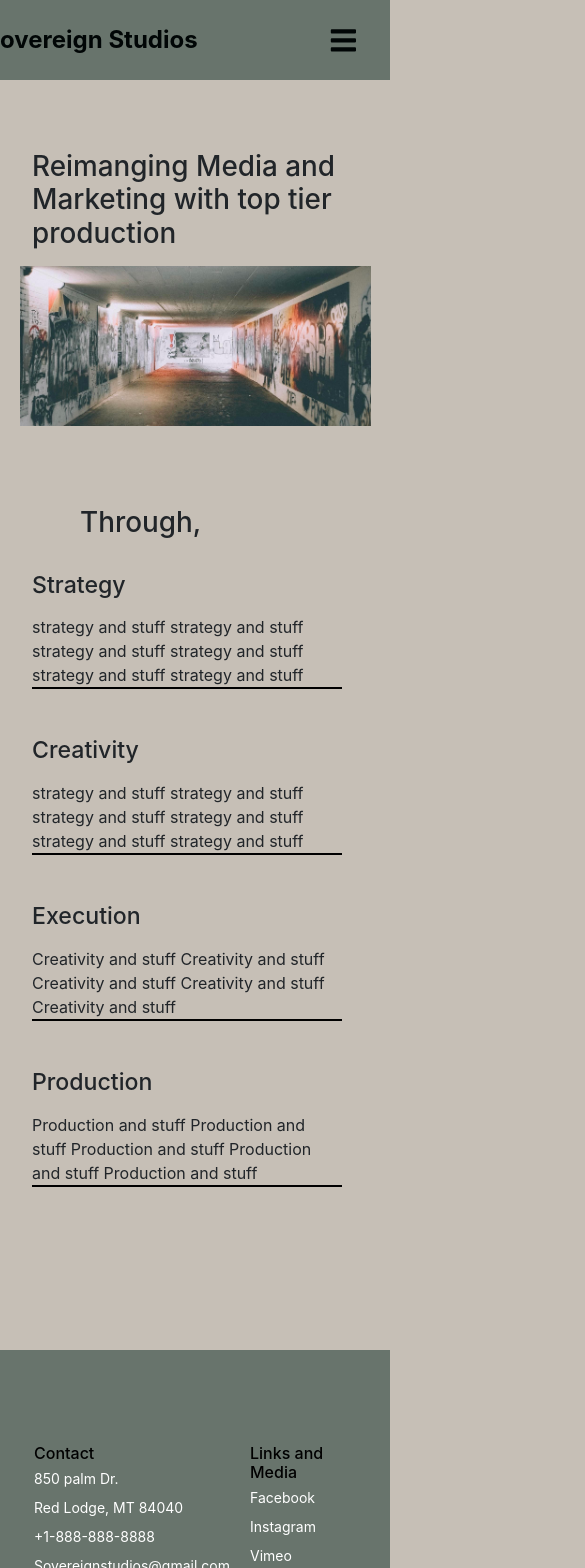
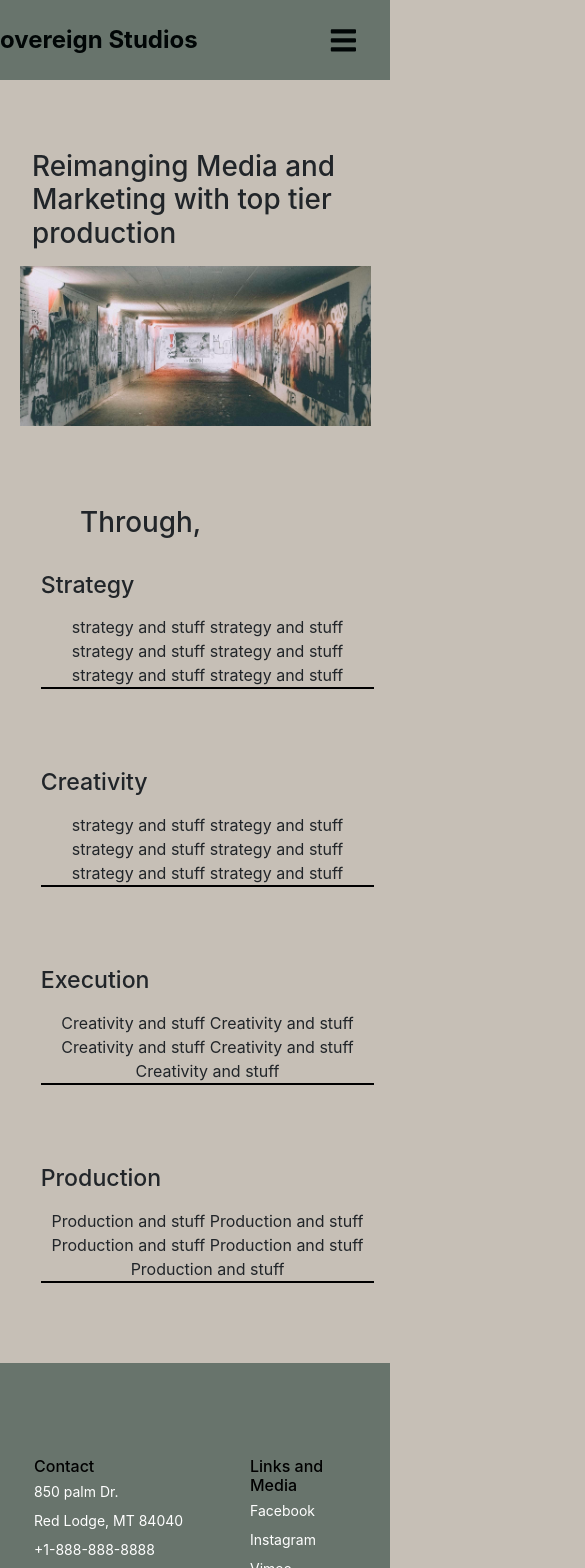
Before and after one commit to lss555/studio-website, a React (Create React App) app: page /about in a window 390 px wide. Shown: the top 1568 px of the page, 585 px wide, since content can reach past the window. Built offline with nearby package versions, Linux system fonts and the light colour scheme.

Commit message:
About page mobile and desktop friendly

```diff
--- a/src/components/about/about-component.jsx
+++ b/src/components/about/about-component.jsx
@@ -1,5 +1,5 @@
 
-import { AboutContainer, AboutImageHeader, AboutHeader, HeaderSection, AboutInfoSection, InfoHeader, InfoPoints, InfoPointSection, InfoPointText } from './about-styles';
+import { AboutContainer, AboutImageHeader, AboutHeader, HeaderSection, AboutInfoSection, InfoHeader, InfoPoints, InfoPointSection, InfoPointText, InfoPointContainer } from './about-styles';
 import NavBar from '../navbar/navbar-component.jsx';
 import Footer from '../footer/footer-component.js';
 import { aboutHeader, aboutImageHeader } from '../data/data.js';
@@ -18,14 +18,22 @@ const About = () => {
         <AboutInfoSection>
           <InfoHeader>Through,</InfoHeader>
           <InfoPointSection>
+            <InfoPointContainer>
               <InfoPoints>Strategy</InfoPoints>
               <InfoPointText>strategy and stuff strategy and stuff strategy and stuff strategy and stuff strategy and stuff strategy and stuff</InfoPointText>
+            </InfoPointContainer>
+            <InfoPointContainer>
               <InfoPoints>Creativity</InfoPoints>
               <InfoPointText>strategy and stuff strategy and stuff strategy and stuff strategy and stuff strategy and stuff strategy and stuff</InfoPointText>
+            </InfoPointContainer>
+            <InfoPointContainer>
               <InfoPoints>Execution</InfoPoints>
               <InfoPointText>Creativity and stuff Creativity and stuff Creativity and stuff Creativity and stuff Creativity and stuff</InfoPointText>
+            </InfoPointContainer>
+            <InfoPointContainer>
               <InfoPoints>Production</InfoPoints>
               <InfoPointText>Production and stuff Production and stuff Production and stuff Production and stuff Production and stuff</InfoPointText>
+            </InfoPointContainer>
           </InfoPointSection>
         </AboutInfoSection>
       </AboutContainer>
--- a/src/components/about/about-styles.jsx
+++ b/src/components/about/about-styles.jsx
@@ -3,6 +3,7 @@ import styled from 'styled-components';
 export const AboutContainer = styled.div`
   height: 100%;
   margin-top: 150px;
+  margin-bottom: 5rem;
 `;
 
 export const AboutImageHeader = styled.img`
@@ -29,7 +30,7 @@ export const HeaderSection = styled.div`
 `;
 
 export const AboutInfoSection = styled.div`
-  height: 100vh;
+  height: 100%;
 `;
 
 export const InfoHeader = styled.h1`
@@ -41,28 +42,45 @@ export const InfoHeader = styled.h1`
 export const InfoPointSection = styled.div`
   display: flex;
   margin-left: 2rem;
+  flex-wrap: wrap;
+  flex-basis: 50%;
   @media screen and (max-width: 768px) {
     display: block;
-
+    flex-basis: 90%;
+    width: 90%;
   }
 `;
 
 export const InfoPoints = styled.h3`
   display: flex;
   width: 40rem;
-  flex-direction: column;
+  flex-direction: row;
+  align-items: flex-start;
   flex-wrap: wrap;
   -webkit-flex-wrap: wrap;
   @media screen and (max-width: 768px) {
     margin-bottom: 1rem;
-
+    flex-direction: column;
   }
 `;
 
 export const InfoPointText = styled.p`
   margin-bottom: 3rem;
   display: flex;
-  justify-content: flex-end;
-  margin-right: 3rem;
+  justify-content: center;
+  align-items: center;
+  text-align: center;
+  margin: auto;
   border-bottom: 2px solid black;
 `;
+
+export const InfoPointContainer = styled.div`
+  display: flex;
+  flex-wrap: wrap;
+  -webkit-flex-wrap: wrap;
+  width: 40%;
+  margin: auto auto 5rem auto;
+  @media screen and (max-width: 768px) {
+    width: 95%;
+  }
+`;
```
Lines whose indentation alone changed are shown as unchanged.
